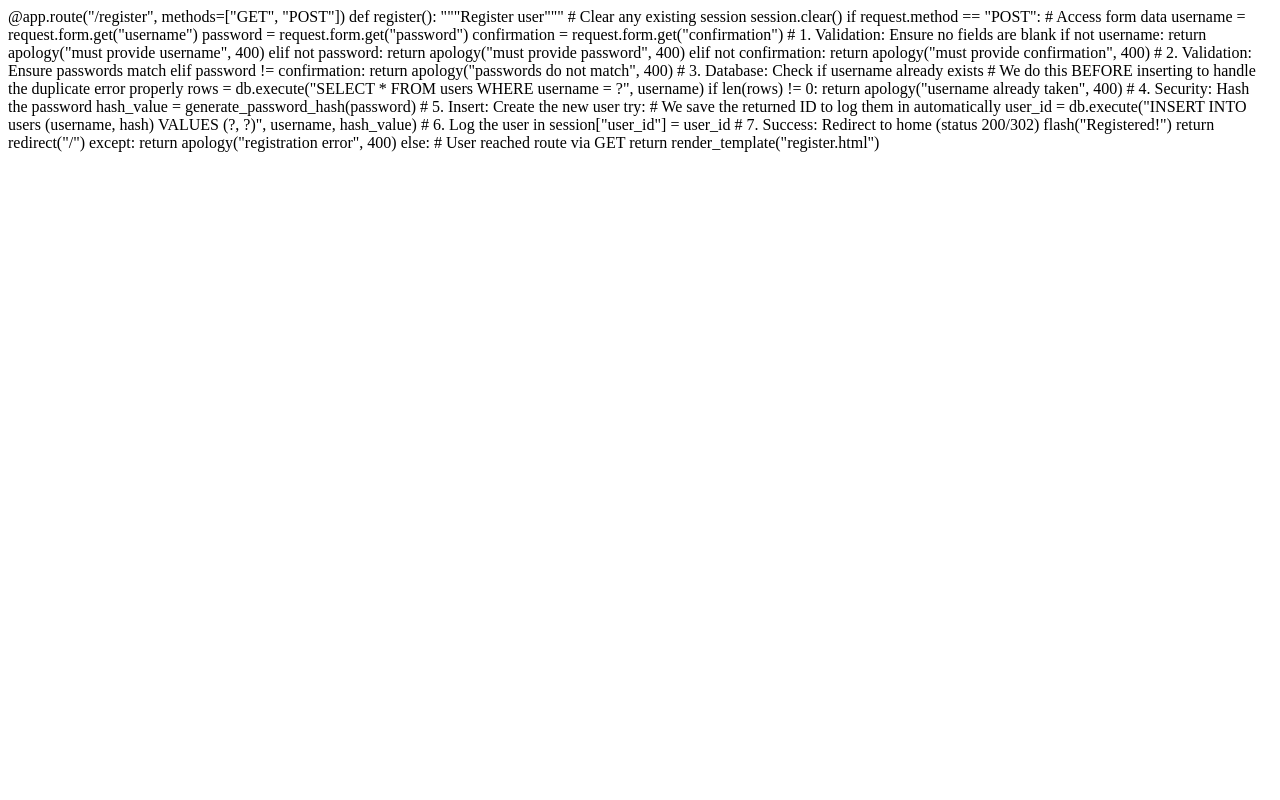
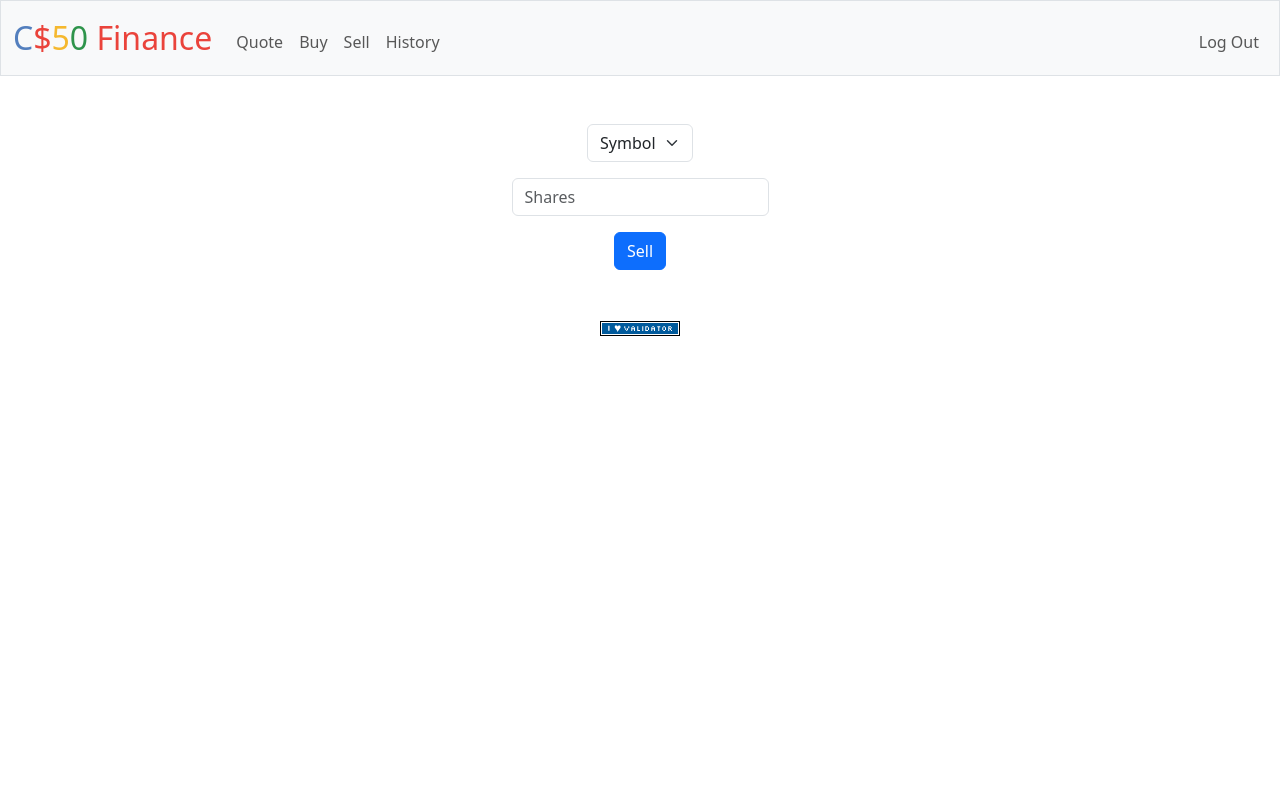
Before and after one commit to Sala7Eddine29/Calorie-Tracker, a Flask app: page /sell in a window 1280 px wide. Run offline with Flask 3, Linux system fonts and the light colour scheme; the visitor is signed in with stand-in values (Sample User, id 1); some libraries are stand-ins or nearby versions.

Commit message:
automated commit by check50 [check50=True]

```diff
--- a/templates/sell.html
+++ b/templates/sell.html
@@ -1,51 +1,22 @@
-@app.route("/register", methods=["GET", "POST"])
-def register():
-    """Register user"""
-    # Clear any existing session
-    session.clear()
+{% extends "layout.html" %}
 
-    if request.method == "POST":
-        # Access form data
-        username = request.form.get("username")
-        password = request.form.get("password")
-        confirmation = request.form.get("confirmation")
+{% block title %}
+    Sell
+{% endblock %}
 
-        # 1. Validation: Ensure no fields are blank
-        if not username:
-            return apology("must provide username", 400)
-        elif not password:
-            return apology("must provide password", 400)
-        elif not confirmation:
-            return apology("must provide confirmation", 400)
-
-        # 2. Validation: Ensure passwords match
-        elif password != confirmation:
-            return apology("passwords do not match", 400)
-
-        # 3. Database: Check if username already exists
-        # We do this BEFORE inserting to handle the duplicate error properly
-        rows = db.execute("SELECT * FROM users WHERE username = ?", username)
-        if len(rows) != 0:
-            return apology("username already taken", 400)
-
-        # 4. Security: Hash the password
-        hash_value = generate_password_hash(password)
-
-        # 5. Insert: Create the new user
-        try:
-            # We save the returned ID to log them in automatically
-            user_id = db.execute("INSERT INTO users (username, hash) VALUES (?, ?)",
-                                 username, hash_value)
-
-            # 6. Log the user in
-            session["user_id"] = user_id
-
-            # 7. Success: Redirect to home (status 200/302)
-            flash("Registered!")
-            return redirect("/")
-        except:
-            return apology("registration error", 400)
-
-    else:
-        # User reached route via GET
-        return render_template("register.html")
+{% block main %}
+    <form action="/sell" method="post">
+        <div class="mb-3">
+            <select class="form-select mx-auto w-auto" name="symbol">
+                <option disabled selected>Symbol</option>
+                {% for stock in symbols %}
+                    <option value="{{ stock.symbol }}">{{ stock.symbol }}</option>
+                {% endfor %}
+            </select>
+        </div>
+        <div class="mb-3">
+            <input class="form-control mx-auto w-auto" name="shares" placeholder="Shares" type="number" min="1">
+        </div>
+        <button class="btn btn-primary" type="submit">Sell</button>
+    </form>
+{% endblock %}
```
